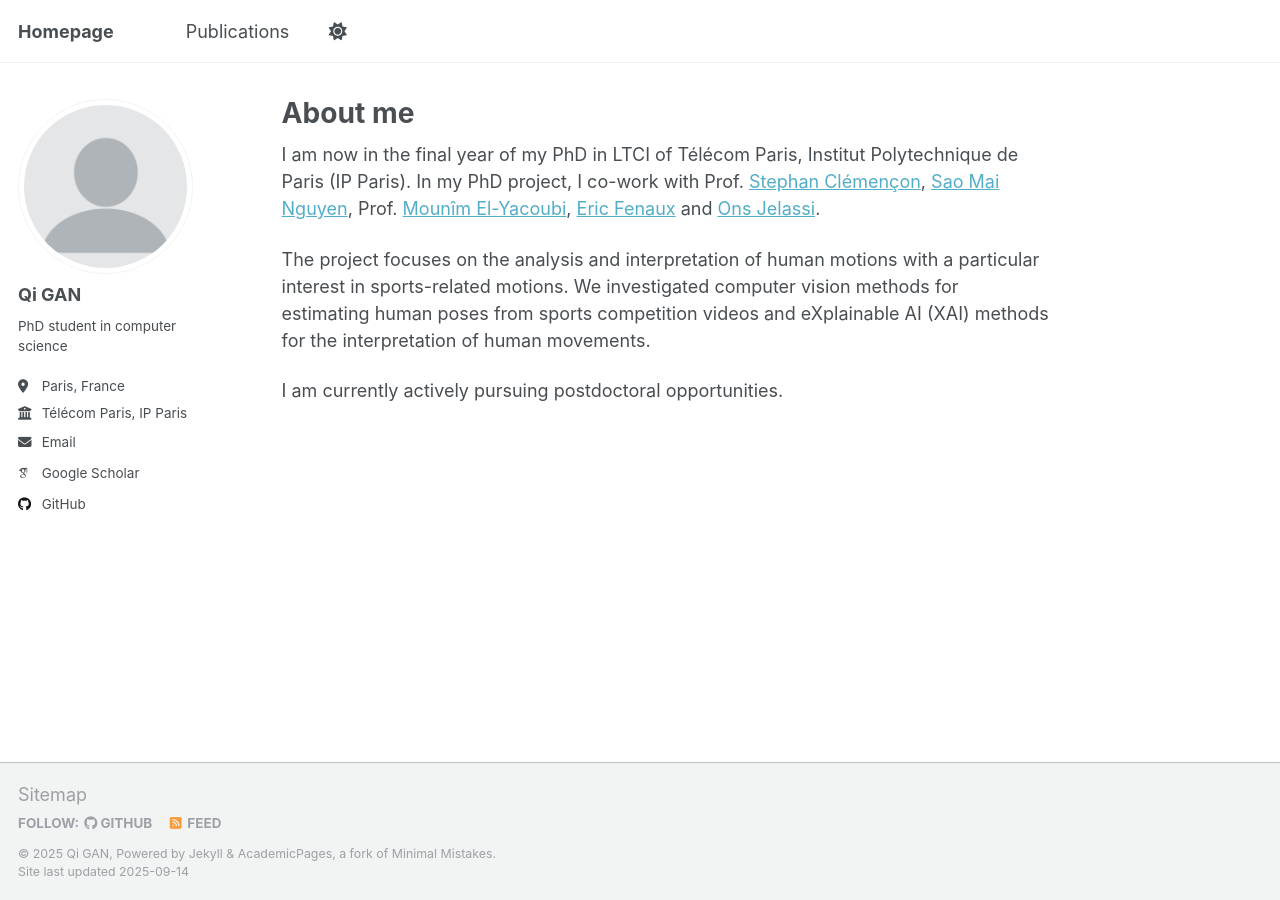
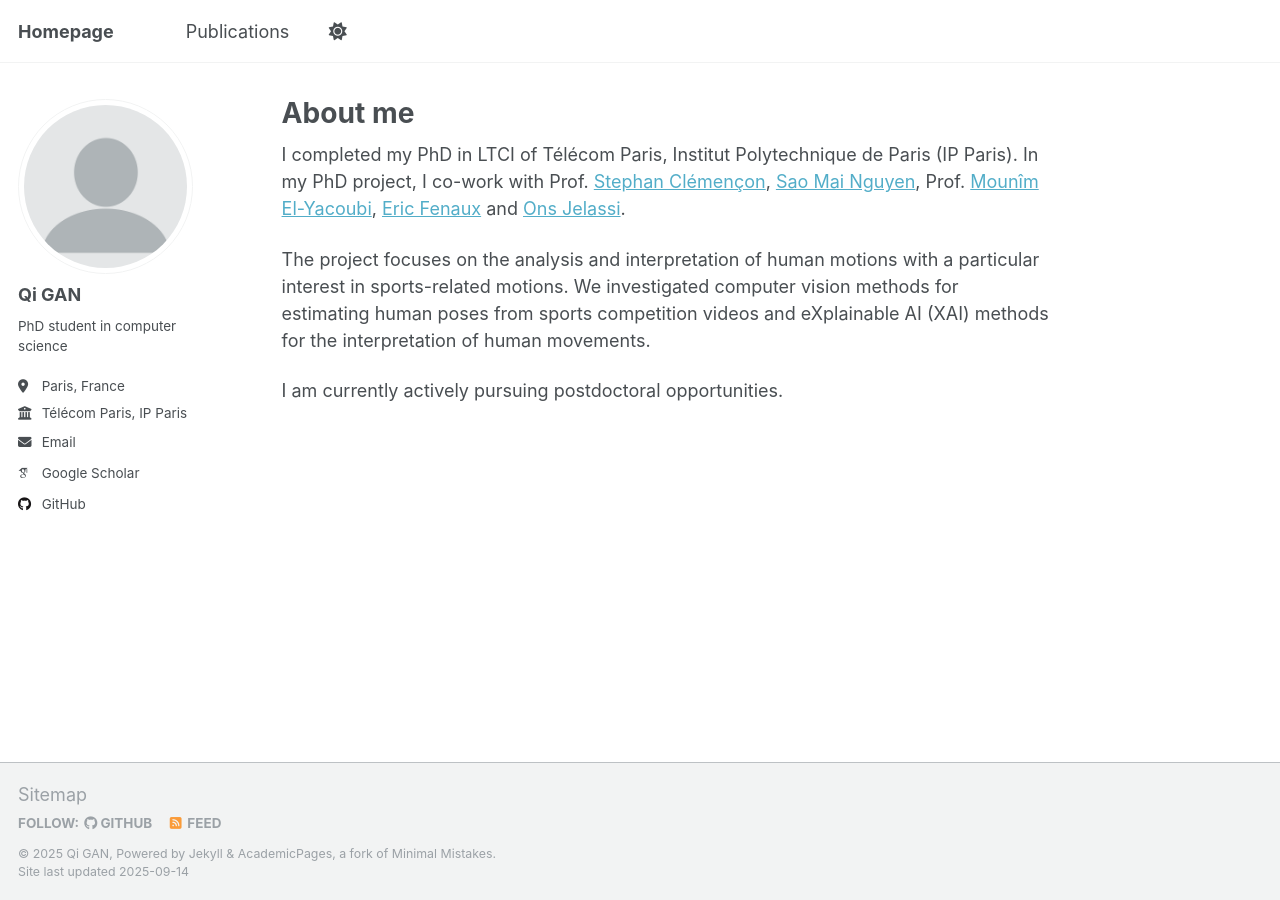
Before and after one commit to QGAN2019/qigan.github.io, a Jekyll site: the page built from _pages/about.md, in a window 1280 px wide. Built offline with Jekyll 4.4.1, drawn with Linux system fonts in a browser that asks for light colours; some web fonts are replaced.

Commit message:
Update about.md

```diff
--- a/_pages/about.md
+++ b/_pages/about.md
@@ -7,7 +7,7 @@ redirect_from:
   - /about.html
 ---
 
-I am now in the final year of my PhD in LTCI of Télécom Paris, Institut Polytechnique de Paris (IP Paris). In my PhD project, I co-work with Prof. [Stephan Clémençon](https://perso.telecom-paristech.fr/clemenco/), [Sao Mai Nguyen](http://nguyensmai.free.fr/Home.html), Prof. [Mounîm El-Yacoubi](https://elyacoubi.wp.imt.fr/), [Eric Fenaux](https://www.linkedin.com/in/eric-fenaux-29013733/) and [Ons Jelassi](https://ojelassi.wp.imt.fr/).
+I completed my PhD in LTCI of Télécom Paris, Institut Polytechnique de Paris (IP Paris). In my PhD project, I co-work with Prof. [Stephan Clémençon](https://perso.telecom-paristech.fr/clemenco/), [Sao Mai Nguyen](http://nguyensmai.free.fr/Home.html), Prof. [Mounîm El-Yacoubi](https://elyacoubi.wp.imt.fr/), [Eric Fenaux](https://www.linkedin.com/in/eric-fenaux-29013733/) and [Ons Jelassi](https://ojelassi.wp.imt.fr/).
 
 The project focuses on the analysis and interpretation of human motions with a particular interest in sports-related motions. We investigated computer vision methods for estimating human poses from sports competition videos and eXplainable AI (XAI) methods for the interpretation of human movements.
 
```
